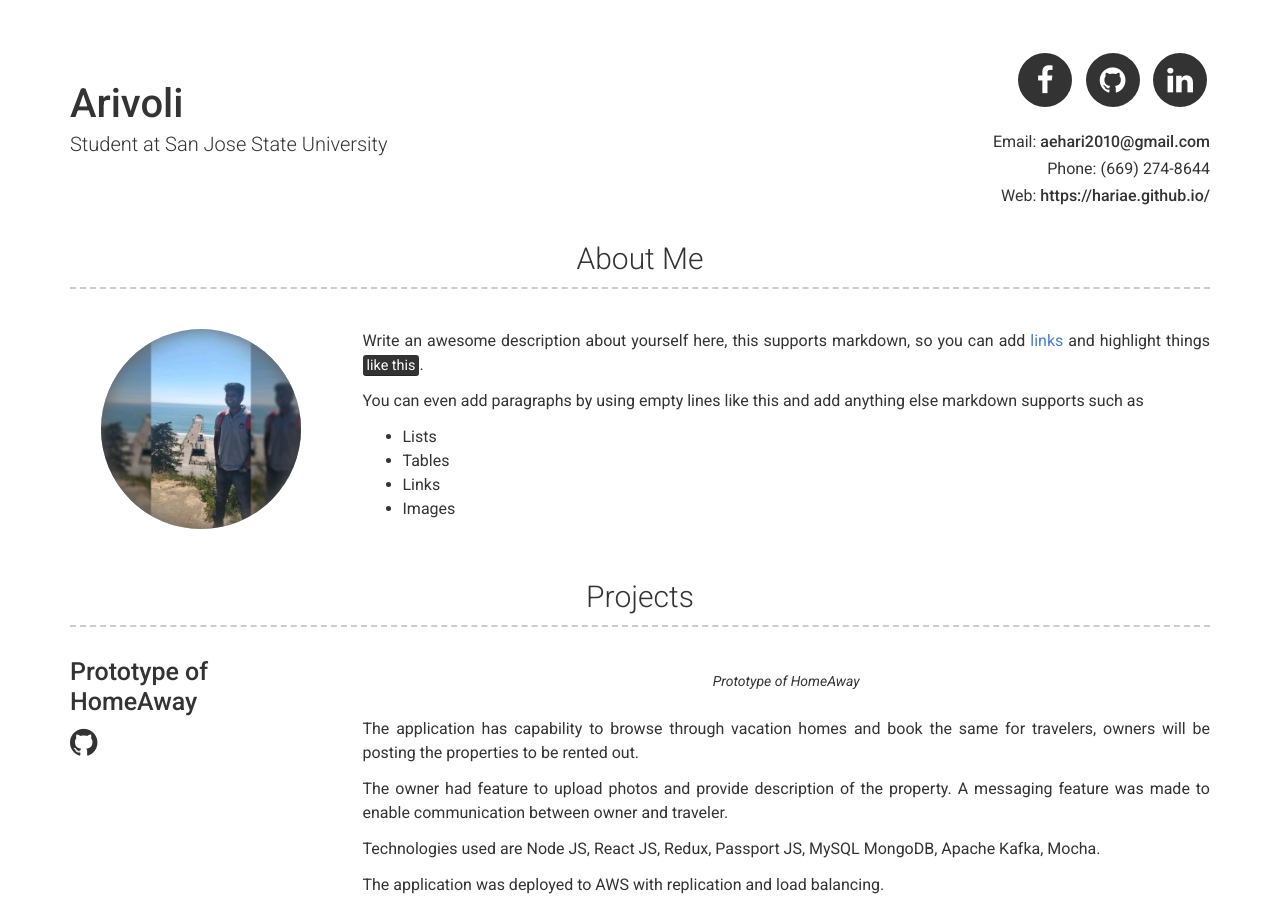
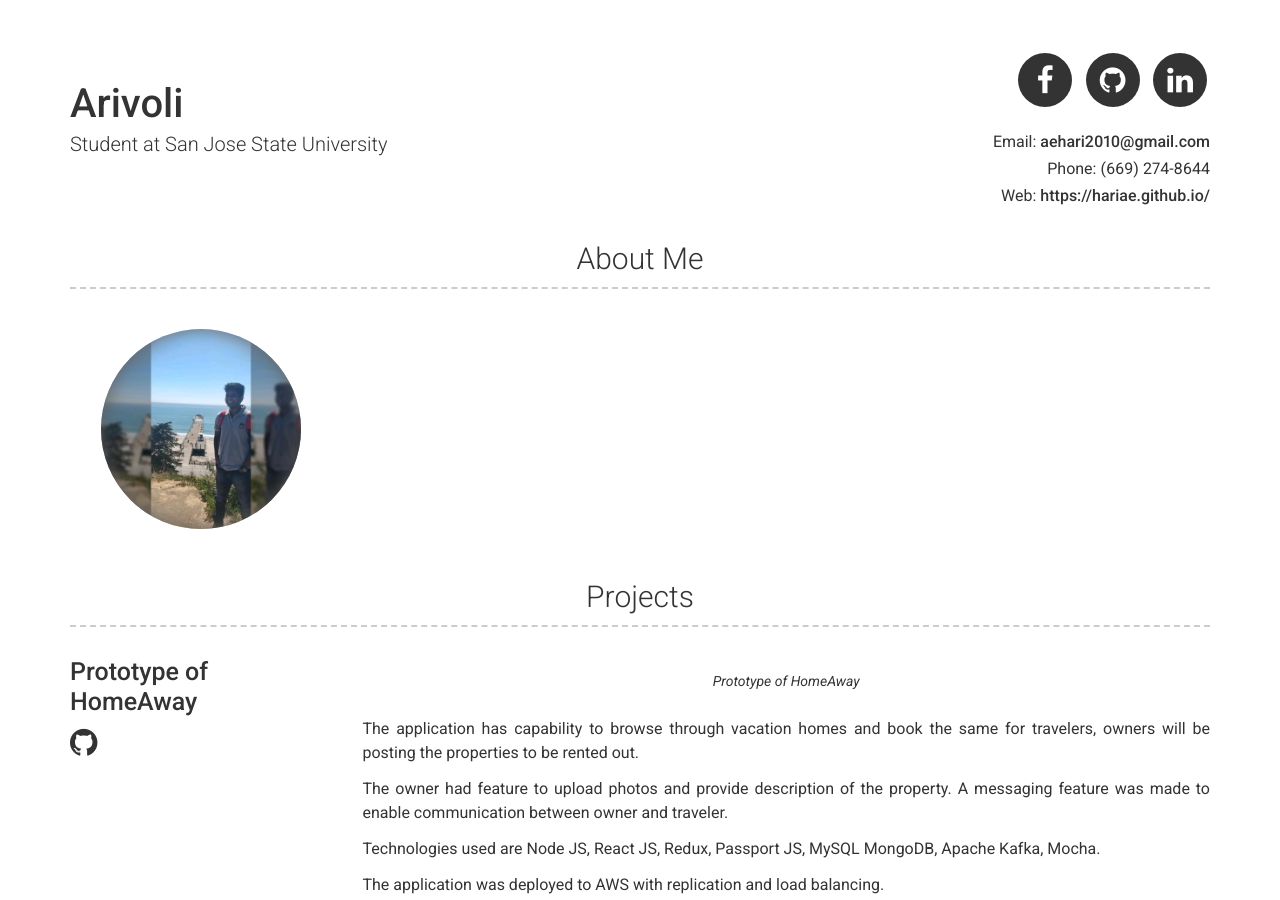
Before and after one commit to Hariae/Hariae.github.io, a Jekyll site: the page built from index.md, in a window 1280 px wide and 900 px high. Built offline with Jekyll 4.4.1, drawn with Linux system fonts in a browser that asks for light colours.

Commit message:
Changes to about

```diff
--- a/_config.yml
+++ b/_config.yml
@@ -26,13 +26,6 @@ linkedin_username: Arivoli A E
 # about_title: About Me (Use this to override about section title)
 about_profile_image: images/9653296.jpg
 about_content: | # this will include new lines to allow paragraphs
-  Write an awesome description about yourself here, this supports markdown, so you can add [links](http://foobar.com) and highlight things <mark>like this</mark>.
-
-  You can even add paragraphs by using empty lines like this and add anything else markdown supports such as
-    - Lists
-    - Tables
-    - Links
-    - Images
 
 # Projects Section
 # projects_title: Projects #(Use this to override about projects section title)
```
